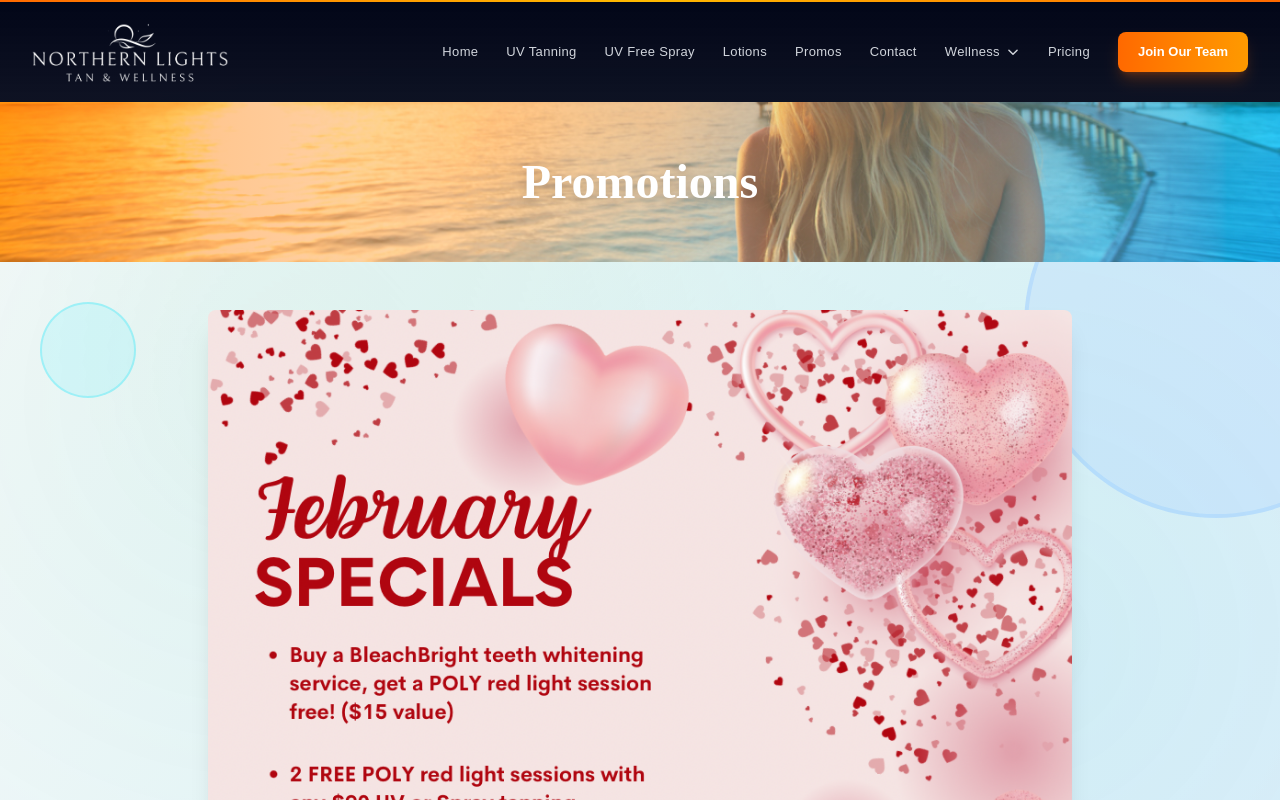
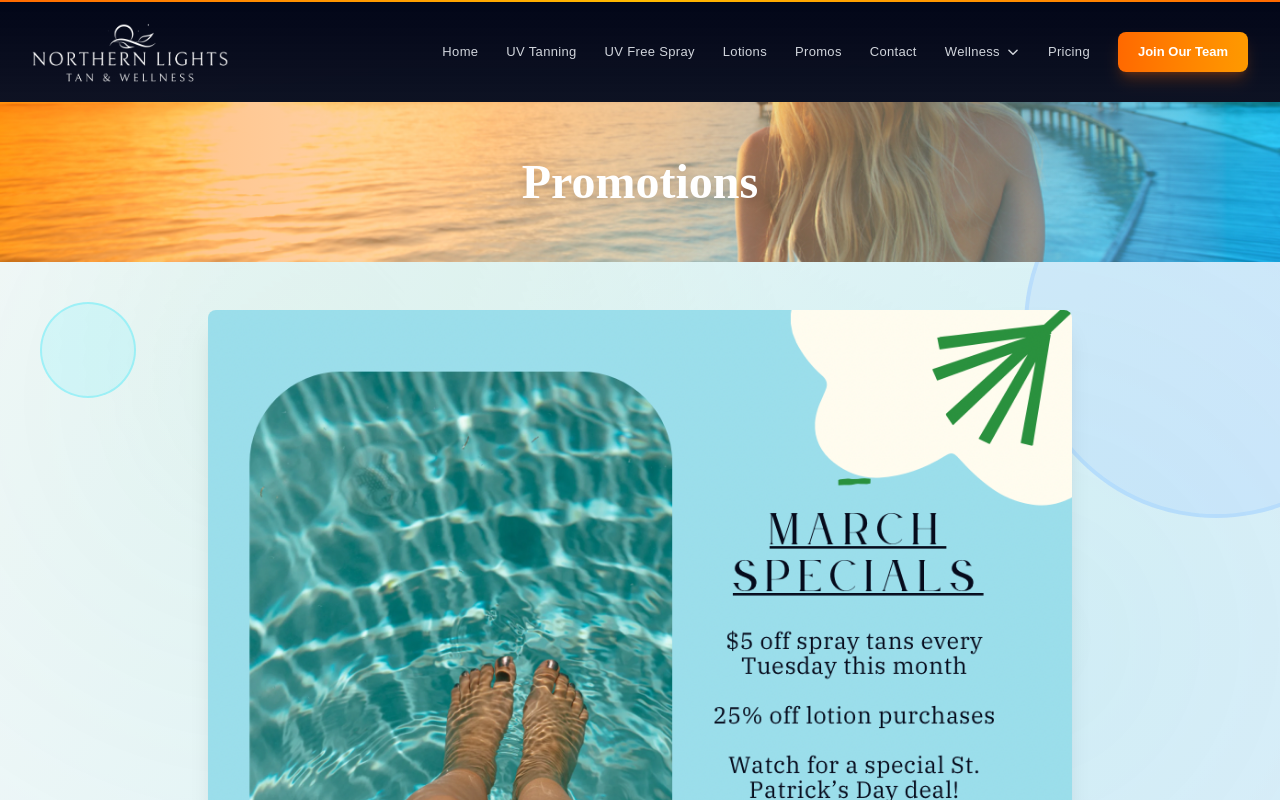
Before and after one commit to northernlightstanspa/northernlightstanspa, a Next.js app: page /promotions in a window 1280 px wide. Shown: the top 800 px of the page. Built offline with nearby package versions, Linux system fonts and the light colour scheme; a web font is replaced by a local one.

Commit message:
update promo

```diff
--- a/src/app/promotions/page.tsx
+++ b/src/app/promotions/page.tsx
@@ -38,8 +38,8 @@
             {/* January Specials Card */}
             <div className="relative rounded-lg overflow-hidden shadow-xl mb-12">
               <Image
-                src="/img/promotion/February.png"
-                alt="January Specials"
+                src="/img/promotion/march.png"
+                alt="March Specials"
                 width={800}
                 height={800}
                 className="w-full h-auto"
```
Also changed, not shown: public/img/promotion/march.png (added).
